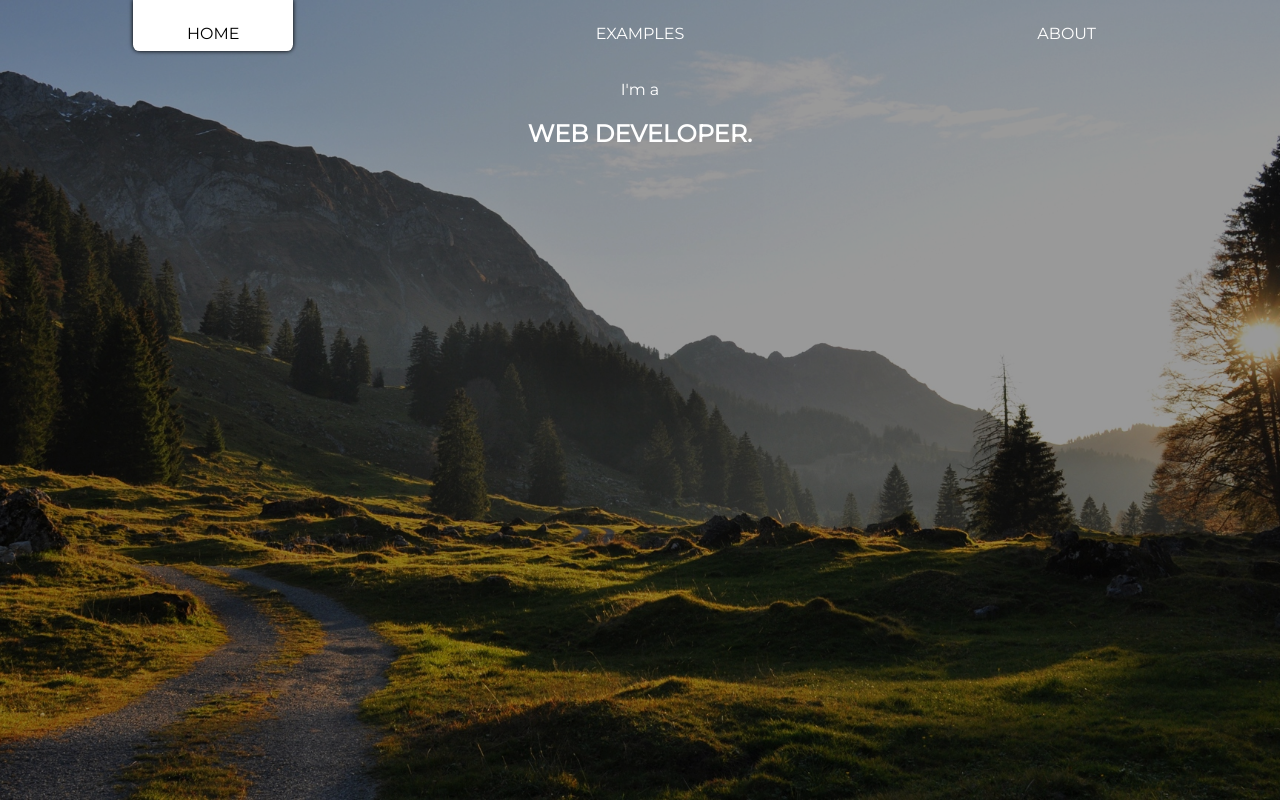
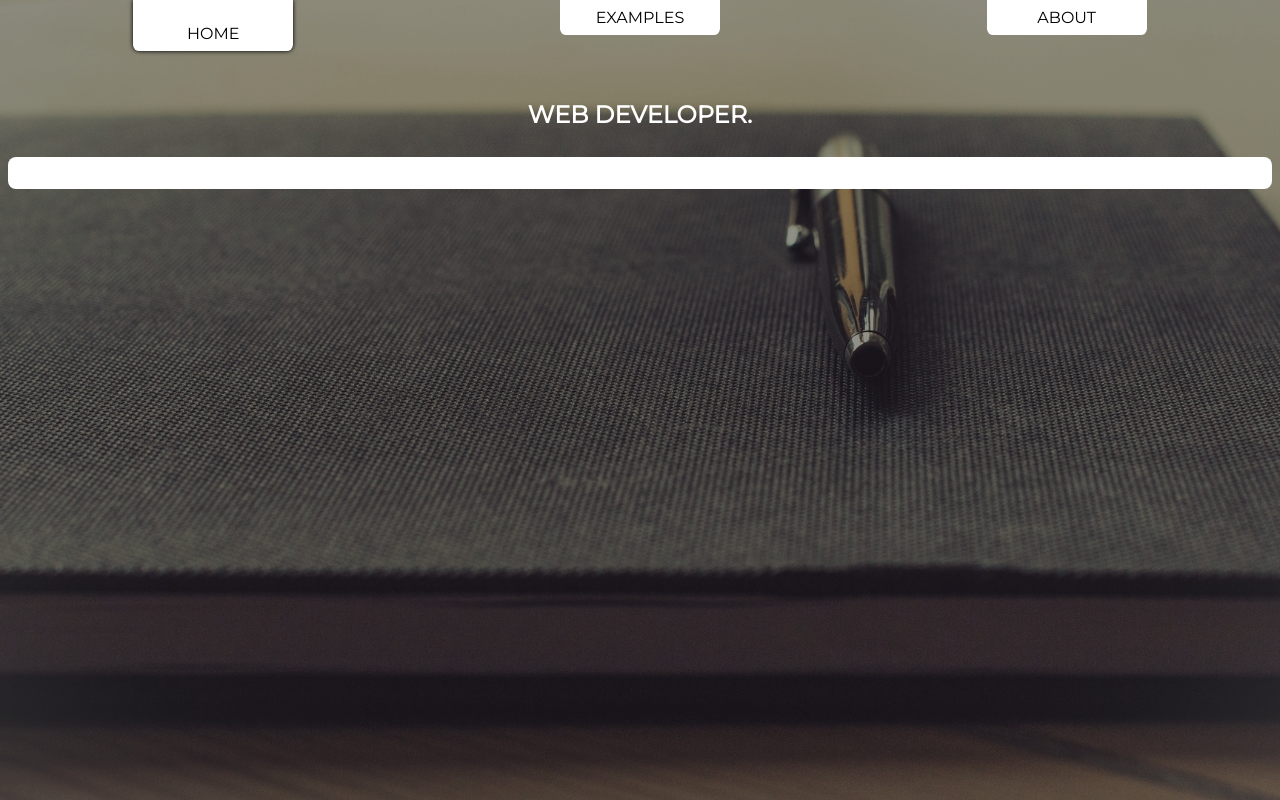
Before and after one commit to GitArcher/prom, a plain HTML site: page index.html in a window 1280 px wide. Both pictures are taken after a click on the element "HOME". Shown: the top 800 px of the page. Drawn offline with Linux system fonts and the light colour scheme.

Commit message:
Попытка придумать главную страницу

```diff
--- a/index.html
+++ b/index.html
@@ -4,22 +4,35 @@
     <meta charset="utf-8">
     <meta name="viewport" content="width=device-width, initial-scale=1, maximum-scale=1">
     <title></title>
+
     <link href="https://fonts.googleapis.com/css?family=Montserrat" rel="stylesheet">
     <link rel="stylesheet" href="./style.css">
+    <link rel="stylesheet" href="./sections/home/style.css">
+    <link rel="stylesheet" href="./sections/examples/style.css">
+    <link rel="stylesheet" href="./sections/about/style.css">
   </head>
 
   <body onmousedown="return false">
-    <header>
+    <nav>
       <div class="active">HOME</div>
       <div class="">EXAMPLES</div>
       <div class="">ABOUT</div>
-    </header>
+    </nav>
 
 
     <main>
-      <section id="home">
-        <span>I'm a</span>
-        <h1>WEB DEVELOPER.</h1>
+      <section id="home" class="view">
+        <header>
+          <h1>WEB DEVELOPER.</h1>
+        </header>
+
+        <article class="">
+          <figure>
+            <figcaption></figcaption>
+
+            <div></div>
+          </figure>
+        </article>
       </section>
 
       <section id="exemples">
@@ -36,5 +49,6 @@
     </footer>
 
     <script src="./index.js"></script>
+    <script src="./sections/home/index.js"></script>
   </body>
 </html>
--- a/index.js
+++ b/index.js
@@ -1,29 +1,34 @@
-//const [btnHome, btnExample, btnAbout] = document.querySelectorAll('header > div')
-const tabs = Array.from( document.querySelectorAll('header > div') )
-//const [home, examples, about] = document.querySelectorAll('main section')
+const tabs = Array.from( document.querySelectorAll('nav > div') )
 const sections = Array.from( document.querySelectorAll('main section') )
 
 const main = document.querySelector('main')
 
-// btnHome.addEventListener( 'click', moveMain(3) )
-// btnExample.addEventListener( 'click', moveMain(2) )
-// btnAbout.addEventListener( 'click', moveMain(1) )
-//
 
-tabs.forEach( (tab, num) => {
-  tab.addEventListener( 'click', toggleActiveTab )
-  tab.addEventListener( 'click', moveMain(num) )
+const preload = [initTabs]
+preload.forEach( func => func() )
+
+window.addEventListener('load', () => {
+
 })
 
-function moveMain(step) {
-  return event => main.style.transform = `translateX(${ -(step/3)*100 }%)`
+
+function initTabs() {
+  tabs.forEach( (tab, tabNum) => tab.addEventListener( 'click', getTabHandler(tab, tabNum) ) )
 }
 
-function toggleActiveTab() {
-  document.querySelector('.active').classList.remove('active')
-  this.classList.add('active')
+function getTabHandler(tab, tabNum) {
+  return () => {
+    toggleClassOn(tab, 'active')
+    toggleClassOn(sections[tabNum], 'view')
+    moveMain(tabNum)
+  }
 }
 
-function viewSection() {
-  sections
+function moveMain(step) {
+  main.style.transform = `translateX(${ -(step/3)*100 }%)`
 }
+
+function toggleClassOn(element, selector) {
+  document.querySelector(`.${selector}`).classList.remove(selector)
+  element.classList.add(selector)
+}
--- /dev/null
+++ b/sections/home/index.js
@@ -0,0 +1,14 @@
+const miniFiles = Array.from( document.querySelectorAll('figure div') )
+const text = {
+  html:[
+
+  ],
+  js: [],
+  css: []
+}
+
+function createLine( text ) {
+  const line = document.createElement('div')
+  line.textContent = text
+  return line
+}
--- /dev/null
+++ b/sections/home/style.css
@@ -0,0 +1,18 @@
+#home article {
+  width: 100%;
+  display: flex;
+  justify-content: center;
+  flex-wrap: wrap;
+}
+
+#home figure {
+  width: 100%;
+  height: 100%;
+  margin: 0.5em;
+  background-color: white;
+  border-radius: 0.5em;
+}
+
+#home figcaption {
+  padding: 0.5em;
+}
--- a/style.css
+++ b/style.css
@@ -7,65 +7,68 @@ html, body {
 }
 
 body {
-  background: url(./res/wall.jpg) center/cover fixed no-repeat;
+  background: url(./res/wall2.jpg) center/cover fixed no-repeat;
   font-family: Montserrat, sans-serif;
   overflow-x: hidden;
 }
 
-header {
+nav {
   width: 100%;
   padding: 0 0 1em;
   position: fixed;
   display: flex;
   justify-content: space-around;
-  align-items: center;
+  align-items: flex-start;
   z-index: 1;
 }
 
-header > div {
+nav > div {
   width: 10em;
   padding: 1.5em 0 .5em;
+  margin: 0 0.5em;
   text-align: center;
+  background-color: white;
   border-radius: 0 0 .4em .4em;
+  color: black;
   transition:
-    background-color 0.4s linear,
-    color 0.4s linear;
+    transform .2s linear;
+  transform: translateY(-1em);
   cursor: pointer;
 }
 
-header > div:hover {
-  color: black;
-  background-color: white;
+nav > div:hover {
+  transform: translateY(0);
 }
 
-header > div.active {
-  color: black;
+nav > div.active {
   background-color: white;
-  box-shadow: 0 0 4px .2px;
-}
-
-#scope {
-  min-height: calc(100vh - 5em);
-  overflow-y: hidden;
+  box-shadow: 0 0 4px .2px black;
+  transform: translateY(0);
+  cursor: default;
 }
 
 main {
   display: flex;
   width: 300%;
-  padding-top: 5em;
+  height: 100%;
+  background-color: rgba(0, 0, 0, 0.4);
   transition: transform .4s ease-in;
-  background-color: rgba(0, 0, 0, 0.4);
 }
 
 main section {
-//  display: flex;
+  display: flex;
+  flex-direction: column;
   width: calc(100% / 3);
-  min-height: calc(100vh - 5em);
-//  justify-content: center;
-  text-align: center;
-  position: relative;
+  height: 100%;
+  padding-top: 5em;
+  box-sizing: border-box;
+  overflow-y: hidden;
 }
 
 main section.view {
-  display: block;
+  overflow-y: auto;
 }
+
+main section > header {
+  text-align: center;
+}
```
Also changed, not shown: res/wall1.jpg (added), res/wall2.jpg (added), res/wall3.jpg (added), sections/about/style.css (added), sections/examples/style.css (added).
